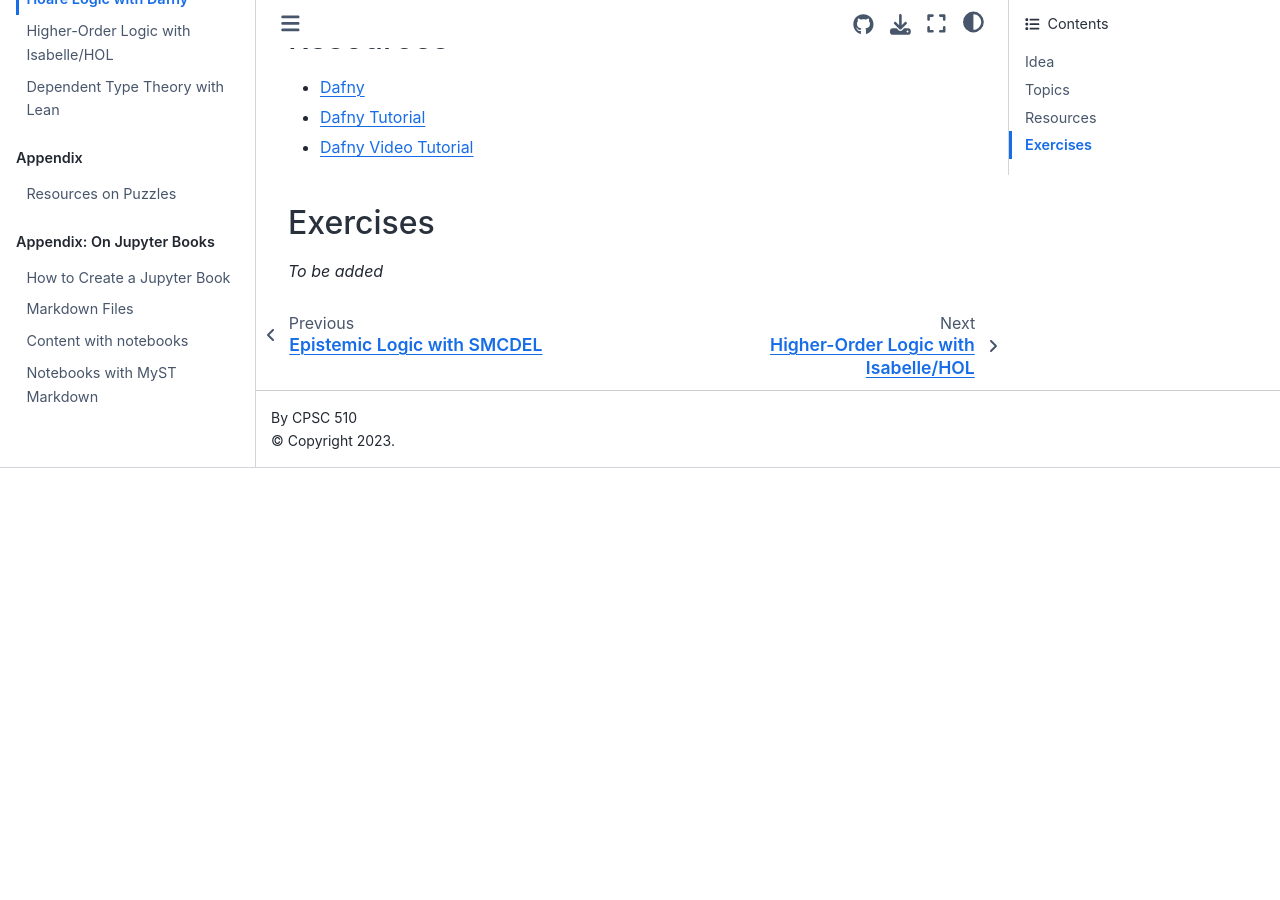
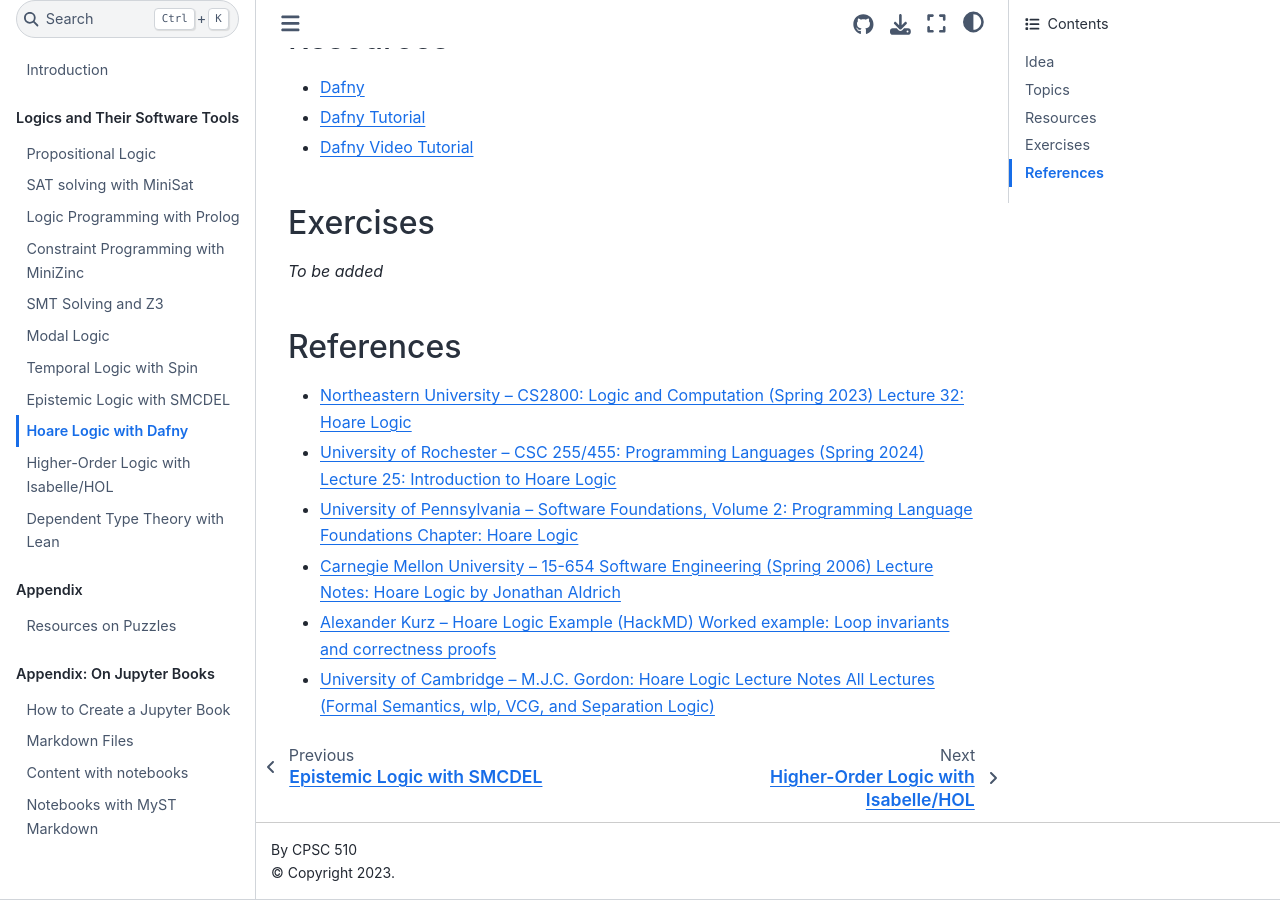
Before and after one commit to LEAP-at-Chapman/CPSC-510-Logical-Foundations-of-Computing, a Jupyter Book: the page built from content/9-hoare-logic.md, in a window 1280 px wide and 900 px high, scrolled down 934 px. Built offline with Jupyter Book 1.0.4 settings and Sphinx 7.4.7 and the Sphinx Book theme 1.1.4, drawn with Linux system fonts in a browser that asks for light colours; before the commit the page ends 1402 px from its top, so only the background shows below that.

Commit message:
Update 9-hoare-logic.md

```diff
--- a/content/9-hoare-logic.md
+++ b/content/9-hoare-logic.md
@@ -36,3 +36,18 @@ Hoare logic forms the basis of modern verification tools like Dafny, which exten
 ## Exercises
 
 *To be added*
+
+
+## References
+
+- [Northeastern University – CS2800: Logic and Computation (Spring 2023) Lecture 32: Hoare Logic](https://course.ccs.neu.edu/cs2800sp23/l32.html)
+
+- [University of Rochester – CSC 255/455: Programming Languages (Spring 2024) Lecture 25: Introduction to Hoare Logic](https://www.cs.rochester.edu/~spai4/courses/csc-255-455/spring-2024/static/25-intro-hoare-logic.pdf)
+
+- [University of Pennsylvania – Software Foundations, Volume 2: Programming Language Foundations Chapter: Hoare Logic](https://softwarefoundations.cis.upenn.edu/plf-current/Hoare.html)
+
+- [Carnegie Mellon University – 15-654 Software Engineering (Spring 2006) Lecture Notes: Hoare Logic by Jonathan Aldrich](https://www.cs.cmu.edu/~aldrich/courses/654-sp06/notes/3-hoare-notes.pdf)
+
+- [Alexander Kurz – Hoare Logic Example (HackMD) Worked example: Loop invariants and correctness proofs](https://hackmd.io/@alexhkurz/Hy135C2tH)
+
+- [University of Cambridge – M.J.C. Gordon: Hoare Logic Lecture Notes All Lectures (Formal Semantics, wlp, VCG, and Separation Logic)](https://www.cl.cam.ac.uk/archive/mjcg/HoareLogic/Lectures/AllLectures.pdf)
```
